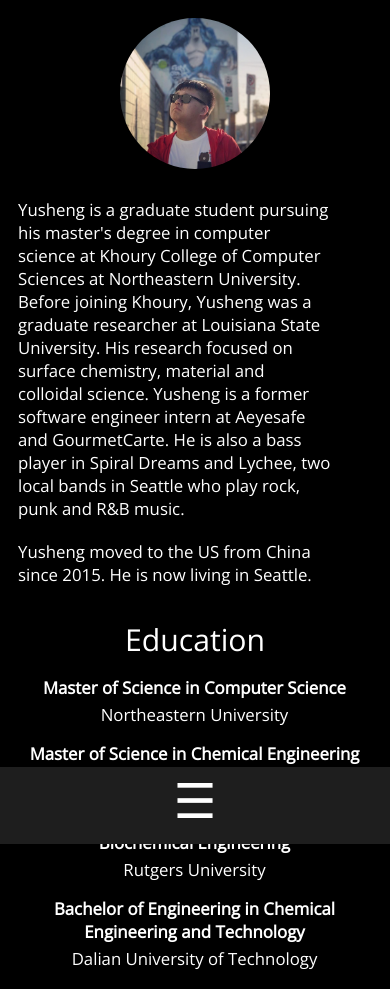
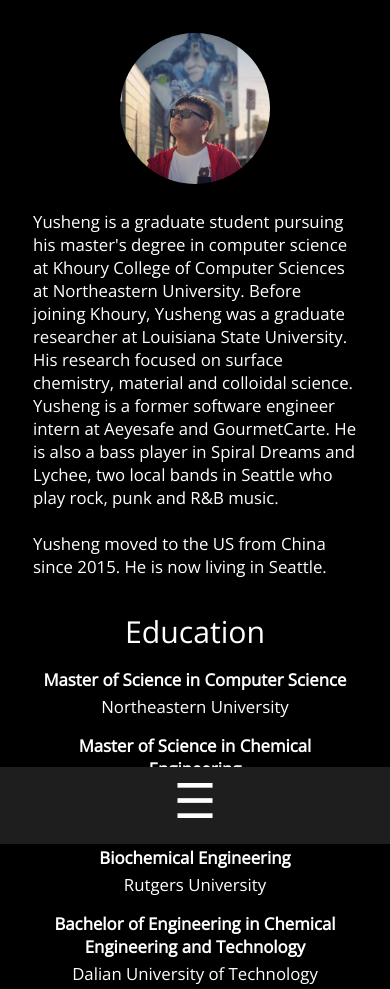
Before and after one commit to linusguo/PersonalWebsite, a website: page html/about.html in a window 390 px wide. Drawn offline with nearby package versions, Linux system fonts and the light colour scheme.

Commit message:
Updated band page layout

```diff
--- a/css/about.css
+++ b/css/about.css
@@ -72,7 +72,8 @@ img {
   /* Style for contents on smaller screen */
   .mobile_content {
     font-size: 0.7em;
-    margin-bottom: 100px;
+    margin-bottom: 100px;;
+    padding: 15px
   }
   #mobile_education {
     font-size: 1.8em;
@@ -81,10 +82,8 @@ img {
   .mobile_degree {
     font-weight:bolder;
     text-align: center;
-    padding-left: 0;
   }
   .mobile_school {
     text-align: center;
-    padding-left: 0;
   }
 }
--- a/css/bands.css
+++ b/css/bands.css
@@ -5,12 +5,13 @@ img {
     float: left;
   }
 /* Style for the table */
-  #table_pub {
+  #table_band {
     margin-bottom: 40px;
   }
   /* Style for each section */
   .content {
     width: 70%;
+    margin-left: 80px;
   }
   .title {
     margin-left: 80px;
@@ -54,19 +55,21 @@ img {
     }
     /* Style for content on smaller screen */
     .mobile_content {
+      margin: 0;
       font-size: 0.7em;
       margin-bottom: 80px;
       text-align: center;
     }
     .mobile_band {
-        margin-left: 15px;
-        margin-right: 15px;
-        padding-bottom: 20px;
-        padding-left: 15px;
-        padding-right: 15px;
+      padding: 15px;
+    }
+    .content {
+      width: 10%;
     }
     .title {
       margin-left: 0;
+      margin-top: 0;
+      margin-bottom: 0.5em;
       font-size: 1.8em;
       font-weight: bolder;
     }
--- a/css/publication.css
+++ b/css/publication.css
@@ -58,11 +58,11 @@ img {
   .mobile_content {
     font-size: 0.7em;
     margin-bottom: 80px;
+    padding: 15px;
   }
   .title {
     font-size: 1.2em;
     font-weight: bolder;
-    padding-left: 15px;
   }
   .link {
     text-align: center;
@@ -74,7 +74,6 @@ img {
   }
   .intro {
     padding-left: 15px;
-    padding-right: 15px;
     text-align: left;
   }
 }
--- a/html/about.html
+++ b/html/about.html
@@ -89,15 +89,13 @@
           </tr>
           <tr>
             <td>
-              <p class="intro">
+              <p class="mobile_intro">
                 Yusheng is a graduate student pursuing his master's degree in computer science at Khoury
                 College of Computer Sciences at Northeastern University. Before joining Khoury, Yusheng was
                 a graduate researcher at Louisiana State University. His research focused on surface
                 chemistry, material and colloidal science. Yusheng is a former software engineer intern
                 at Aeyesafe and GourmetCarte. He is also a bass player in Spiral Dreams and Lychee, two local bands in
-                Seattle who play rock, punk and R&B music.
-              </p>
-              <p class="intro">
+                Seattle who play rock, punk and R&B music.<br><br>
                 Yusheng moved to the US from China since 2015. He is now living in Seattle.
               </p>
             </td>
```
Also changed, not shown: html/bands.html (+1 -1 lines). Lines whose indentation alone changed are shown as unchanged.
